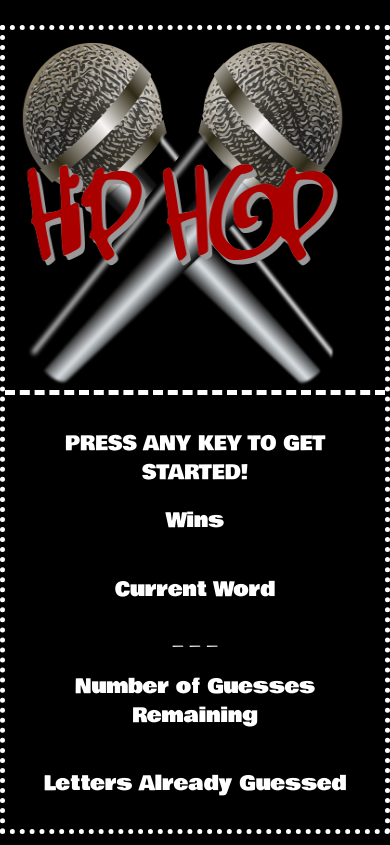
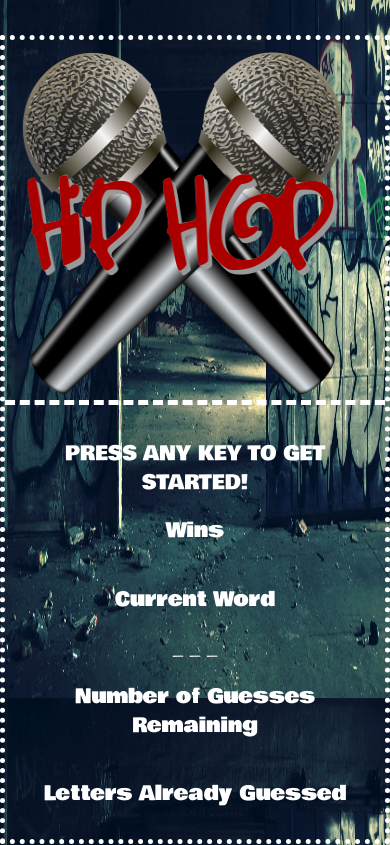
Before and after one commit to ThatOneAndres/Hangman-Game, a plain HTML site: page index.html in a window 390 px wide. Shown: the part 146-991 px from the top of the page. Drawn offline with nearby package versions, Linux system fonts and the light colour scheme.

Commit message:
Changed background and made responsive

```diff
--- a/assets/css/style.css
+++ b/assets/css/style.css
@@ -3,11 +3,12 @@ html{
 }
 body{
 	height: 100%;
-	background-color: black;
+	/*background-color: black;*/
 	color: #fff;
-/*	background-image: url("../images/HipHop.jpeg");
-background-repeat: repeat;*/
-margin: 0;
+	background-image: url("../images/HipHop2.jpg");
+	background-repeat: repeat;
+	background-size: 100% 100%;
+	margin: 0;
 }
 @font-face {
 	font-family: "bubble";
@@ -35,6 +36,9 @@ margin: 0;
 	font-family: 'Bowlby One', cursive;
 	font-size: 28px;
 }
+#content{
+	margin-top: 10px;
+}
 #center{
 	border-width: 5px;
 	border-style: dotted;
--- a/index.html
+++ b/index.html
@@ -19,7 +19,7 @@
 	<div class = "container">
 		<div class="background">
 			<div class="row text-center" id = "song-name"> </div>
-			<div class="row">
+			<div class="row" id = "content">
 				<div class="col-md-2">
 
 				</div>
```
Also changed, not shown: assets/images/HipHop2.jpg (added).
